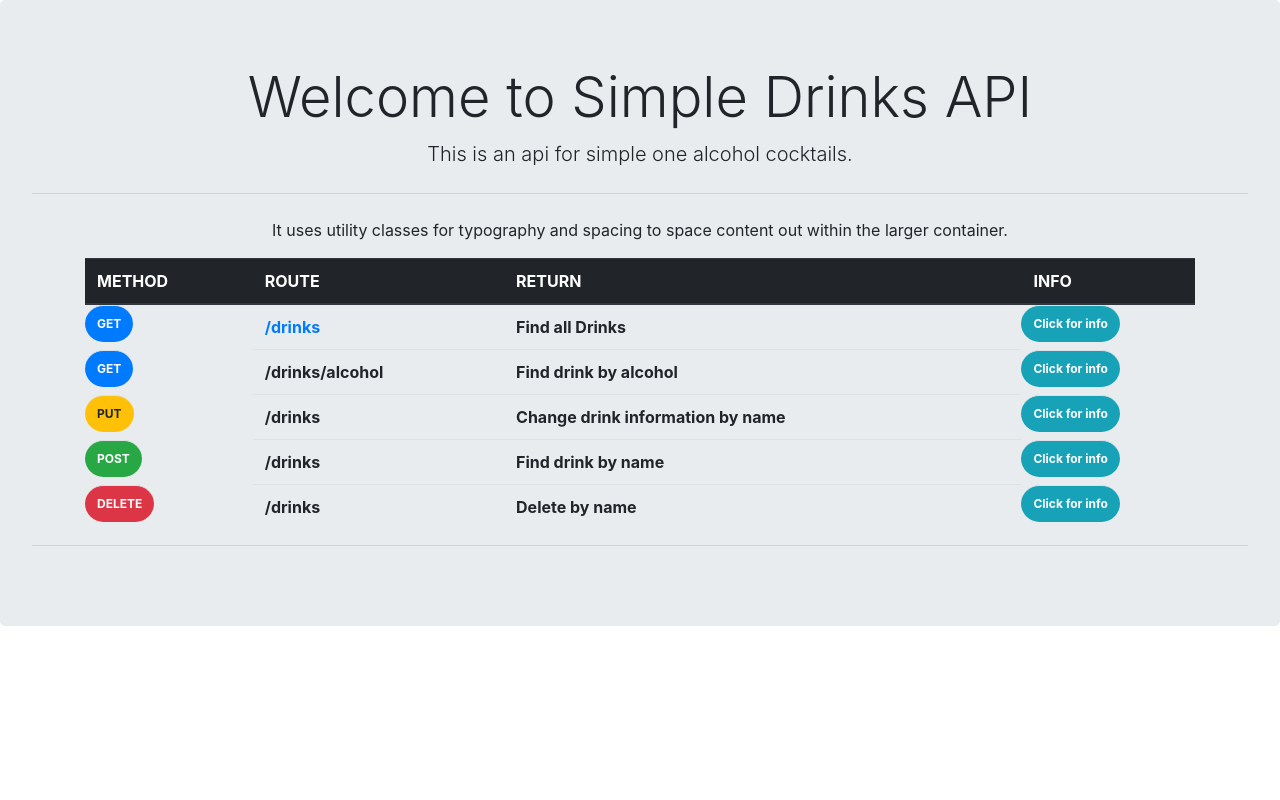
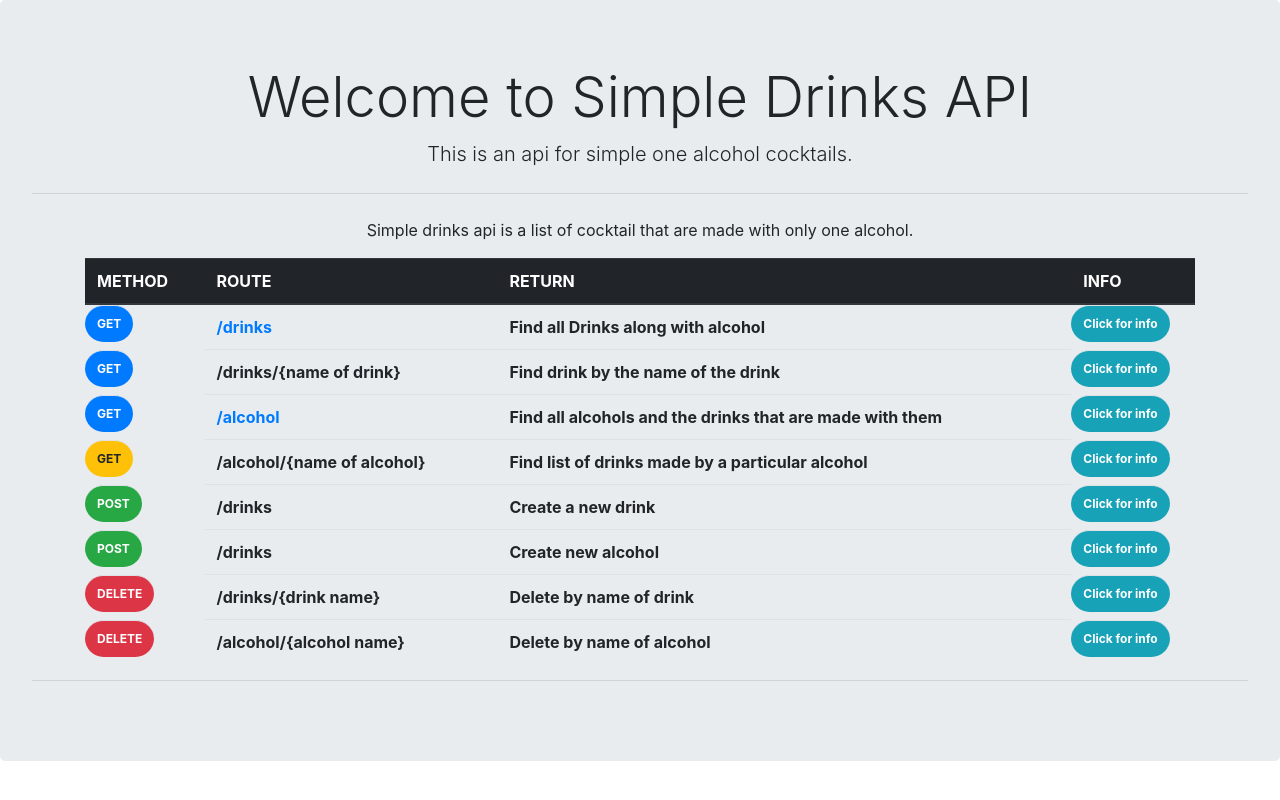
Before and after one commit to danyll39/pug-portfolio-project, a Node project: template views/index.pug in a window 1280 px wide. Run offline with Node 20 templates, Linux system fonts and the light colour scheme; the template is opened without the code that fills it, so the values that code supplies are empty; some libraries are stand-ins or nearby versions.

Commit message:
Minor changes and clean up whitespace

```diff
--- a/data.sql
+++ b/data.sql
@@ -5,9 +5,6 @@ CREATE USER'data'@'localhost' IDENTIFIED WITH mysql_native_password BY 'Dr1nks!'
 GRANT ALL ON drinks.*TO'data'@'localhost';
 
 USE drinks;
-
-
-
 
 CREATE TABLE alcohols (
   id INT auto_increment,
@@ -39,9 +36,6 @@ INSERT INTO alcohols (name, abv) VALUES ('Rum', 40);
 INSERT INTO alcohols (name, abv) VALUES ('Scotch', 40);
 INSERT INTO alcohols (name, abv) VALUES ('Vodka', 40);
 
-
-
-
 INSERT INTO drinks( name, directions,  mixer, garnish, alcoholId) VALUES ('Cape cod', 'Into an old fashioned glass over ice cubes, pour vodka and cranberry juice. Squeeze lime wedge into drink, and then drop the wedge into the drink. Serve.',  'cranberry',  'lime', 5 );
 INSERT INTO drinks( name, directions,  mixer, garnish, alcoholId) VALUES ('Gin and Tonic', 'In a highball glass filled with ice cubes, pour the gin, then top with tonic', 'tonic', 'lime', 2);
 INSERT INTO drinks( name, directions,  mixer, garnish, alcoholId) VALUES ('Greyhound', 'Pour the vodka and grapefruit juice into a collins glass filled with ice cubes.', 'grapefruit', 'lime', 5);
--- a/views/drinks.pug
+++ /dev/null
@@ -1,2 +0,0 @@
-html
-    h1 hello
--- a/views/index.pug
+++ b/views/index.pug
@@ -7,7 +7,7 @@ html
                 h1(class="display-4") Welcome to Simple Drinks API
                 p(class="lead") This is an api for simple one alcohol cocktails.
                 hr(class="my-4")
-                p It uses utility classes for typography and spacing to space content out within the larger container.
+                p Simple drinks api is a list of cocktail that are made with only one alcohol.
                     div(class="container")
                         table(class="table")
                             thead(class="thead-dark")
@@ -22,26 +22,43 @@ html
                                         a(scope="col") GET
                                     th
                                          a(scope="col" href="/drinks") /drinks
-                                    th(scope="col") Find all Drinks
+                                    th(scope="col") Find all Drinks along with alcohol
                                     th(scope="col" type="button" class="badge badge-pill badge-info" data-toggle="modal" data-target="#allDrinksModal") Click for info
                                 tr
                                     th(scope="col" class="badge badge-pill badge-primary") GET
-                                    th(scope="col") /drinks/alcohol
-                                    th(scope="col") Find drink by alcohol
-                                    th(scope="col" type="button" class="badge badge-pill badge-info" data-toggle="modal" data-target="#drinksByAlcohol") Click for info
+                                    th(scope="col") /drinks/{name of drink}
+                                    th(scope="col") Find drink by the name of the drink
+                                    th(scope="col" type="button" class="badge badge-pill badge-info" data-toggle="modal" data-target="#drinksByNameOfDrink") Click for info
                                 tr
-                                    th(scope="col" class="badge badge-pill badge-warning") PUT
-                                    th(scope="col") /drinks
-                                    th(scope="col") Change drink information by name
-                                    th(scope="col" type="button" class="badge badge-pill badge-info" data-toggle="modal" data-target="#putDrinks") Click for info
+                                    th(class="badge badge-pill badge-primary")
+                                        a(scope="col") GET
+                                    th
+                                         a(scope="col" href="/alcohol") /alcohol
+                                    th(scope="col") Find all alcohols and the drinks that are made with them
+                                    th(scope="col" type="button" class="badge badge-pill badge-info" data-toggle="modal" data-target="#allAlcoholsModal") Click for info
+                                tr
+                                    th(scope="col" class="badge badge-pill badge-warning") GET
+                                    th(scope="col") /alcohol/{name of alcohol}
+                                    th(scope="col") Find list of drinks made by a particular alcohol
+                                    th(scope="col" type="button" class="badge badge-pill badge-info" data-toggle="modal" data-target="#drinksByAlcoholModal") Click for info
                                 tr
                                     th(scope="col" class="badge badge-pill badge-success") POST
                                     th(scope="col") /drinks
-                                    th(scope="col") Find drink by name
+                                    th(scope="col") Create a new drink
                                     th(scope="col" type="button" class="badge badge-pill badge-info" data-toggle="modal" data-target="#postDrinks") Click for info
                                 tr
+                                    th(scope="col" class="badge badge-pill badge-success") POST
+                                    th(scope="col") /drinks
+                                    th(scope="col") Create new alcohol
+                                    th(scope="col" type="button" class="badge badge-pill badge-info" data-toggle="modal" data-target="#postAlcohol") Click for info
+                                tr
                                     th(scope="col" class="badge badge-pill badge-danger") DELETE
-                                    th(scope="col") /drinks
-                                    th(scope="col") Delete by name
+                                    th(scope="col") /drinks/{drink name}
+                                    th(scope="col") Delete by name of drink
                                     th(scope="col" type="button" class="badge badge-pill badge-info" data-toggle="modal" data-target="#deleteDrinks") Click for info
+                                tr
+                                    th(scope="col" class="badge badge-pill badge-danger") DELETE
+                                    th(scope="col") /alcohol/{alcohol name}
+                                    th(scope="col") Delete by name of alcohol
+                                    th(scope="col" type="button" class="badge badge-pill badge-info" data-toggle="modal" data-target="#deleteAlcohols") Click for info
                     hr
```
Also changed, not shown: config/sequelize.js (+9 -0 lines), controllers/alcohol.js (+1 -12 lines), controllers/drinks.js (+0 -13 lines), migrations/20201212220936-initial-table-creation.js (+18 -4 lines), models/data.js (deleted, +0 -17 lines), models/directions.js (deleted, +0 -13 lines), package.json (+15 -14 lines), controllers/data.js (deleted), 1 other file.
